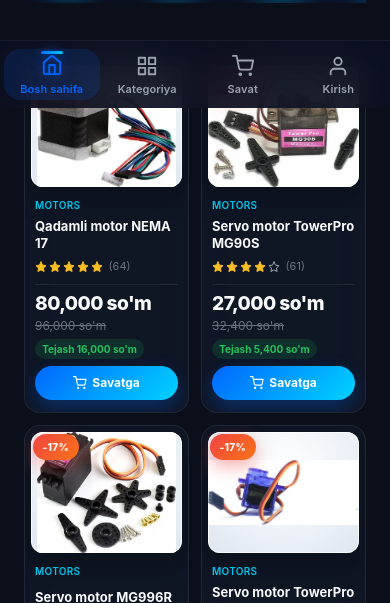
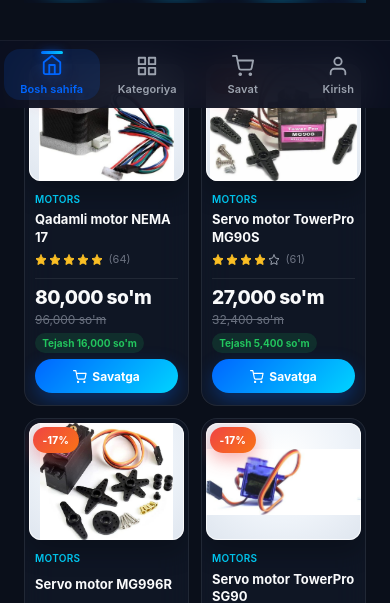
Before and after one commit to karimboyevnodirbek27-ux/robosale.shopp, a React (Vite) app in the folder frontend/: page / in a window 390 px wide. Shown: the part 736-1339 px from the top of the page. Built offline with nearby package versions, Linux system fonts and the light colour scheme; no server answers.

Commit message:
fix mobile card: 4:3 image frame so 4:3 banner images fill fully (no white strips)

```diff
--- a/frontend/src/components/ProductCard.css
+++ b/frontend/src/components/ProductCard.css
@@ -330,9 +330,9 @@
     }
 
     .product-image {
-        aspect-ratio: 5 / 4;
+        aspect-ratio: 4 / 3;
         height: auto;
-        margin: 0.375rem 0.375rem 0;
+        margin: 0.25rem 0.25rem 0;
         padding: 0;
         border-radius: 12px;
     }
```
